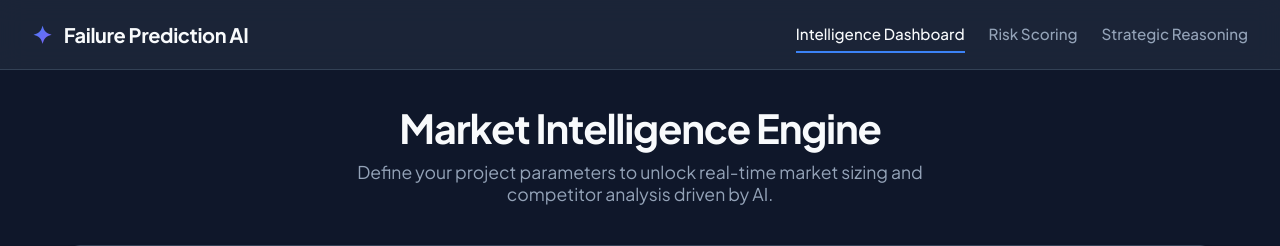
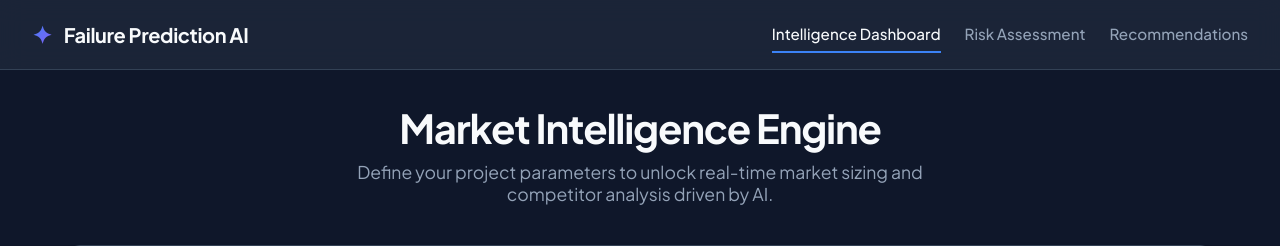
Before and after one commit to trijitroy2006/Failure-Prediction-AI, a Flask app: page / in a window 1280 px wide. Shown: the top 246 px of the page. Run offline with Flask 3, Linux system fonts and the light colour scheme; some libraries are stand-ins or nearby versions.

Commit message:
Renamed navigation links to Risk Assessment and Recommendations

```diff
--- a/templates/dashboard.html
+++ b/templates/dashboard.html
@@ -16,8 +16,8 @@
         </div>
         <div class="nav-links">
             <a href="{{ url_for('dashboard') }}" class="active">Intelligence Dashboard</a>
-            <a href="{{ url_for('placeholder') }}">Risk Scoring</a>
-            <a href="{{ url_for('placeholder') }}">Strategic Reasoning</a>
+            <a href="{{ url_for('placeholder') }}">Risk Assessment</a>
+            <a href="{{ url_for('placeholder') }}">Recommendations</a>
         </div>
     </nav>
 
--- a/templates/placeholder.html
+++ b/templates/placeholder.html
@@ -16,8 +16,8 @@
         </div>
         <div class="nav-links">
             <a href="{{ url_for('dashboard') }}">Intelligence Dashboard</a>
-            <a href="{{ url_for('placeholder') }}" class="active">Risk Scoring</a>
-            <a href="{{ url_for('placeholder') }}">Strategic Reasoning</a>
+            <a href="{{ url_for('placeholder') }}" class="active">Risk Assessment</a>
+            <a href="{{ url_for('placeholder') }}">Recommendations</a>
         </div>
     </nav>
 
```
